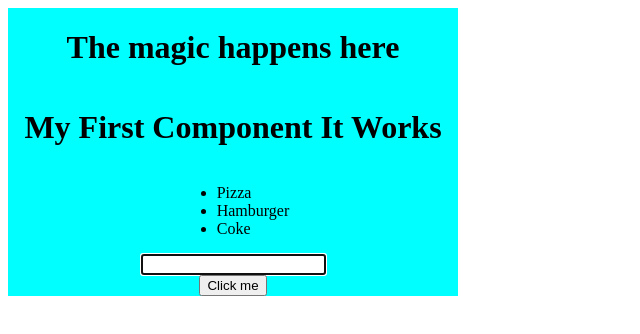
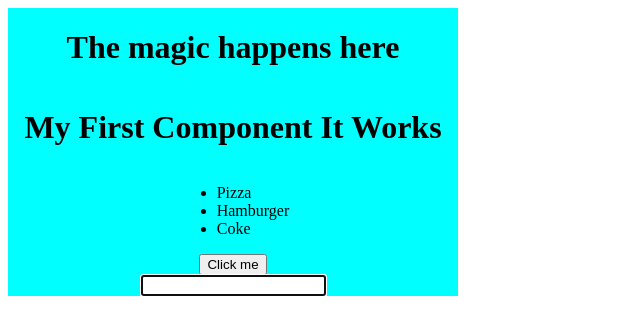
Before and after one commit to ivkval/react-v1-ivarK, a React (Create React App) app: page / in a window 1280 px wide. Shown: the top 334 px of the page, without its empty margins (0-640 px from the left). Built offline with nearby package versions, Linux system fonts and the light colour scheme.

Commit message:
Må ha hjelp med state

```diff
--- a/src/App.js
+++ b/src/App.js
@@ -10,18 +10,22 @@ const App = () => {
 
   let [message, setMessage] = useState('');
 
-  const click = (fromInput) => {
+  function handler(newMessage) {
+    setMessage(newMessage);
+  }
+
+  function click() {
     alert(message);
     setMessage('');
-  };
+  }
 
   return (
     <Wrapper>
       <h1>The magic happens here</h1>
       <Mycomponent title={'It Works'} />
       <Food food={food} />
-      <Alert onChange={(value) => setMessage(value)} />
       <button onClick={click}>Click me</button>
+      <Alert propName={handler} />
     </Wrapper>
   );
 };
--- a/src/components/Alert.js
+++ b/src/components/Alert.js
@@ -1,11 +1,14 @@
-const Alert = (props) => {
-  const change = (e) => props.onChange(e.target.value);
+import { useState } from 'react';
 
-  return (
-    <>
-      <input autoFocus onChange={change} />
-    </>
-  );
+const Alert = ({ propName, value }) => {
+  const [input, setInput] = useState('');
+
+  function newInput(event) {
+    setInput(event.target.value);
+    propName(input);
+  }
+
+  return <input autoFocus onChange={newInput} />;
 };
 
 export default Alert;
```
